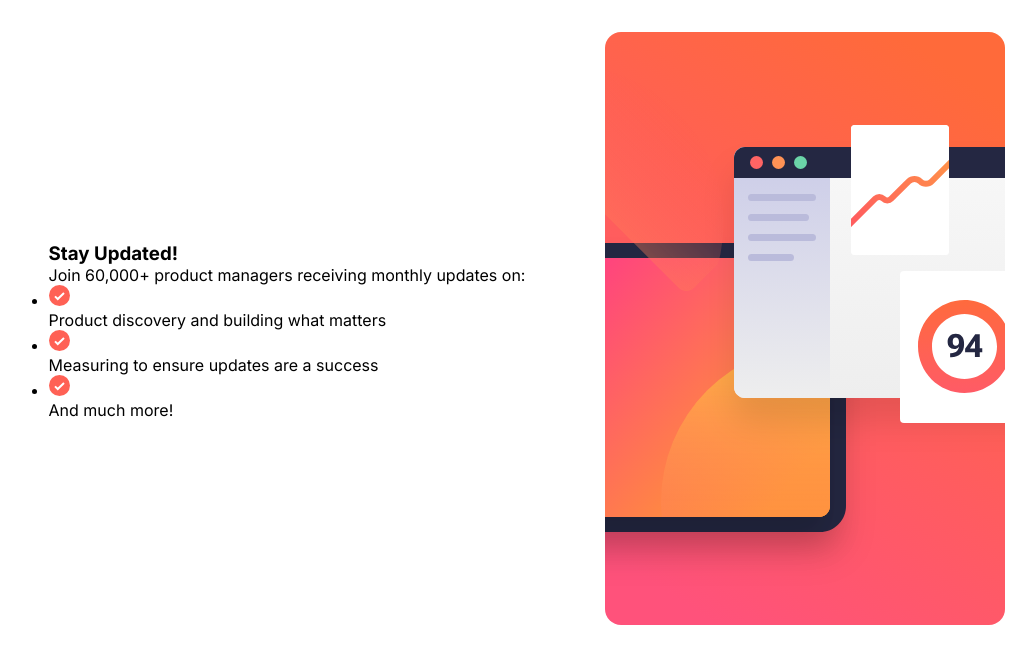
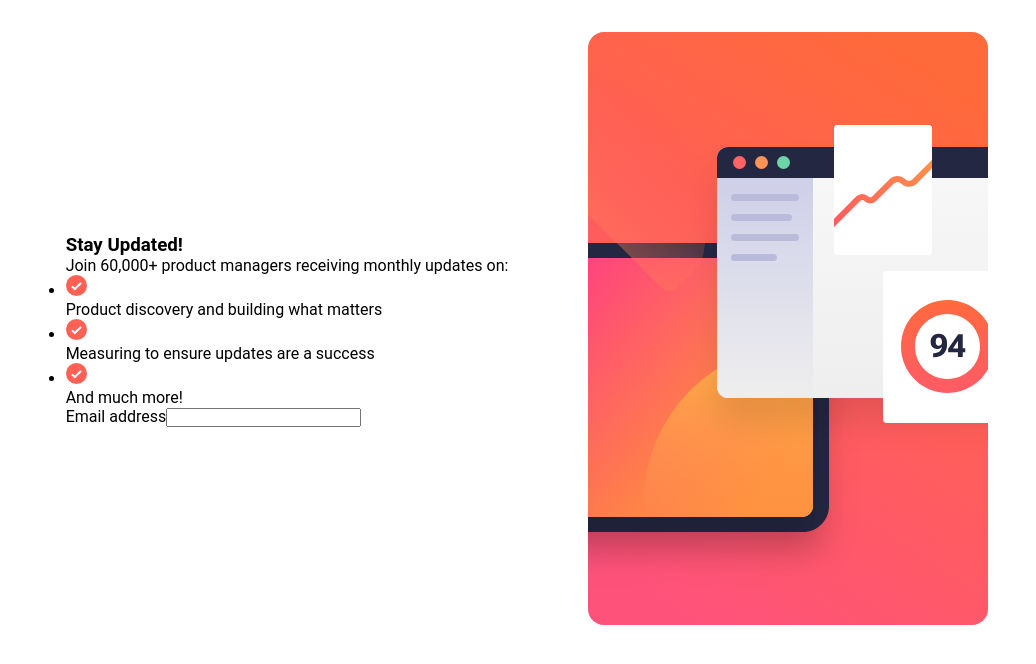
Before and after one commit to rSaydelleS/newslatter, a Next.js app: page / in a window 1280 px wide. Shown: the top 664 px of the page, without its empty margins (113-1149 px from the left). Built offline with nearby package versions, Linux system fonts and the light colour scheme.

Commit message:
creating the form component with the react-hook-form

```diff
--- a/package.json
+++ b/package.json
@@ -9,9 +9,10 @@
     "lint": "next lint"
   },
   "dependencies": {
+    "next": "14.1.3",
     "react": "^18",
     "react-dom": "^18",
-    "next": "14.1.3"
+    "react-hook-form": "^7.51.0"
   },
   "devDependencies": {
     "eslint": "^8",
--- a/src/app/globals.css
+++ b/src/app/globals.css
@@ -2,7 +2,9 @@
   padding: 0;
   margin: 0;
   box-sizing: border-box;
+  font-family: "Roboto", sans-serif;
 }
+
 
 .main {
   display: flex;
--- a/src/app/page.js
+++ b/src/app/page.js
@@ -1,6 +1,7 @@
 import Image from "next/image";
 import img from "../../public/assets/illustration-desktop.svg";
 import iconList from "../../public/assets/icon-list.svg";
+import Form from "../components/Form/form"
 
 export default function Home() {
   return (
@@ -26,6 +27,9 @@ export default function Home() {
               </li>
             </ul>
           </acrticle>
+          <section>
+            <Form/>
+          </section>
         </section>
         <figure>
           <figcaption>
--- /dev/null
+++ b/src/components/Form/form.jsx
@@ -0,0 +1,16 @@
+"use client";
+
+import { useForm } from "react-hook-form";
+
+export default function Form() {
+  const { register, handleSubmit } = useForm();
+
+  return (
+    <>
+      <form>
+        <label htmlFor="Email"> Email address</label>
+        <input name="" {...register("Email", { required: true })} />
+      </form>
+    </>
+  );
+}
```
Also changed, not shown: 1 other file (tests, documents, lock files or other folders).
